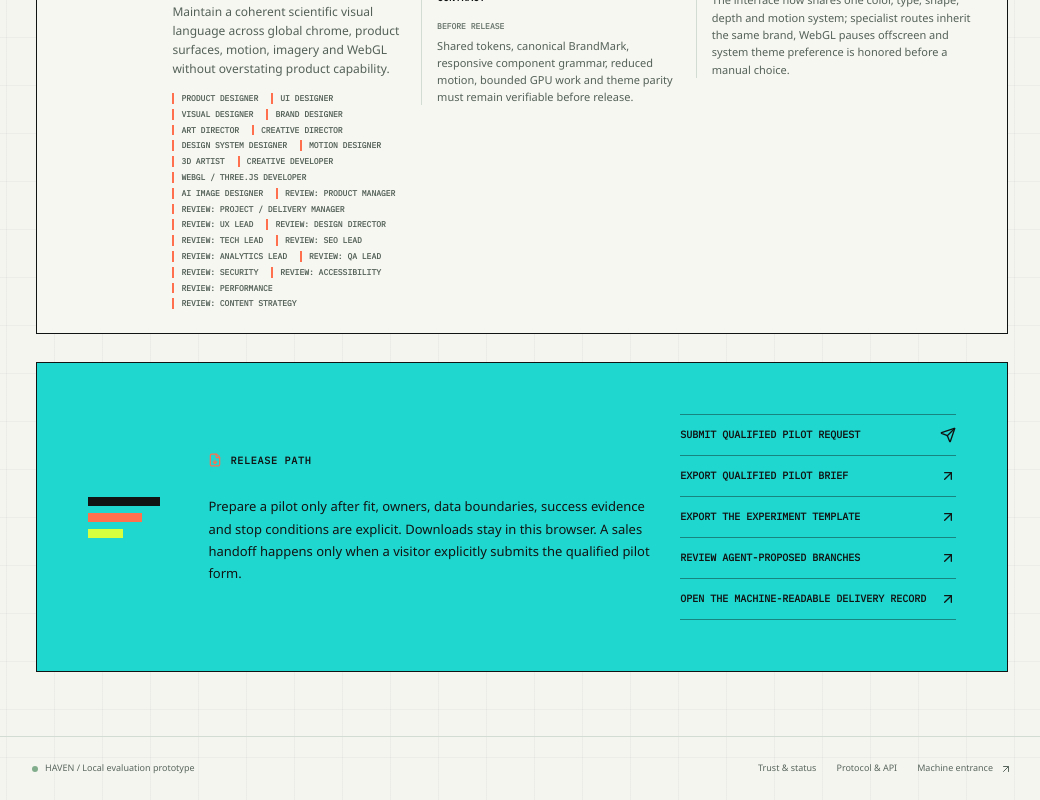
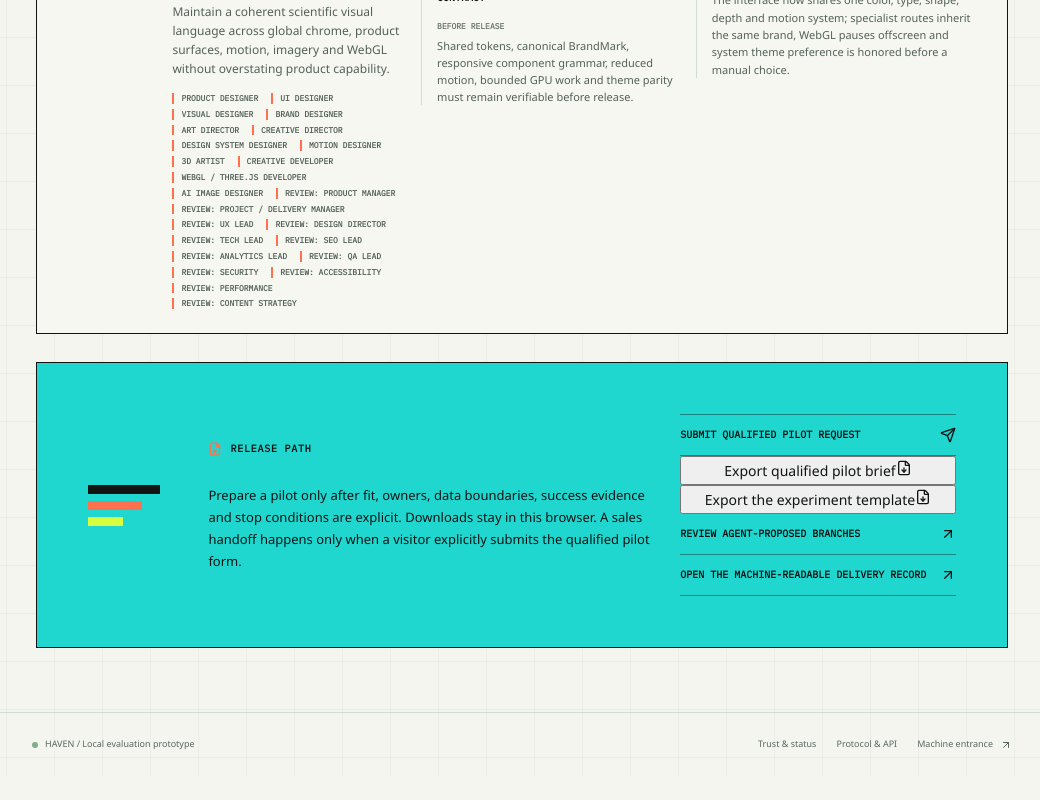
Before and after one commit to vvseweedno/haven, a Next.js app in the folder apps/web/: page /delivery in a window 1280 px wide. Shown: the part 6251-7051 px from the top of the page, without its empty margins (234-1274 px from the left). After the commit the page ends 7027 px from the top, so only its background shows below. Built offline with nearby package versions, Linux system fonts and the light colour scheme; no server answers.

Commit message:
Frontend semantics: make Delivery exports real actions instead of fake links

```diff
--- a/apps/web/components/DeliveryRoom.tsx
+++ b/apps/web/components/DeliveryRoom.tsx
@@ -274,28 +274,28 @@ export function DeliveryRoom() {
           <Link href="/pilot" data-measure="pilot_request_opened">
             {text.pilotRequest}<Send size={16} />
           </Link>
-          <a
-            href="#pilot-readiness"
+          <button
+            type="button"
             data-measure="pilot_brief_exported"
             data-measure-mode="manual"
-            onClick={(event) => {
-              event.preventDefault();
+            onClick={() => {
               downloadJson(buildPilotBrief(locale), `haven-pilot-brief.${locale}.json`);
               measure("pilot_brief_exported", { source: "delivery" });
             }}
           >
-            {text.pilotBrief}<ArrowUpRight size={16} />
-          </a>
-          <a
-            href="#experiment-gates"
+            {text.pilotBrief}<FileDown size={16} />
+          </button>
+          <button
+            type="button"
             data-measure="analysis_brief_exported"
-            onClick={(event) => {
-              event.preventDefault();
+            data-measure-mode="manual"
+            onClick={() => {
               downloadJson(buildAnalysisBrief(locale), `haven-cro-analysis-brief.${locale}.json`);
+              measure("analysis_brief_exported", { source: "delivery" });
             }}
           >
-            {text.analysisBrief}<ArrowUpRight size={16} />
-          </a>
+            {text.analysisBrief}<FileDown size={16} />
+          </button>
           <Link href="/atelier" data-measure="atelier_opened">{text.atelier}<ArrowUpRight size={16} /></Link>
           <a href="/delivery.json" target="_blank" rel="noreferrer" data-measure="delivery_contract_opened">{text.documentation}<ArrowUpRight size={16} /></a>
         </div>
```
